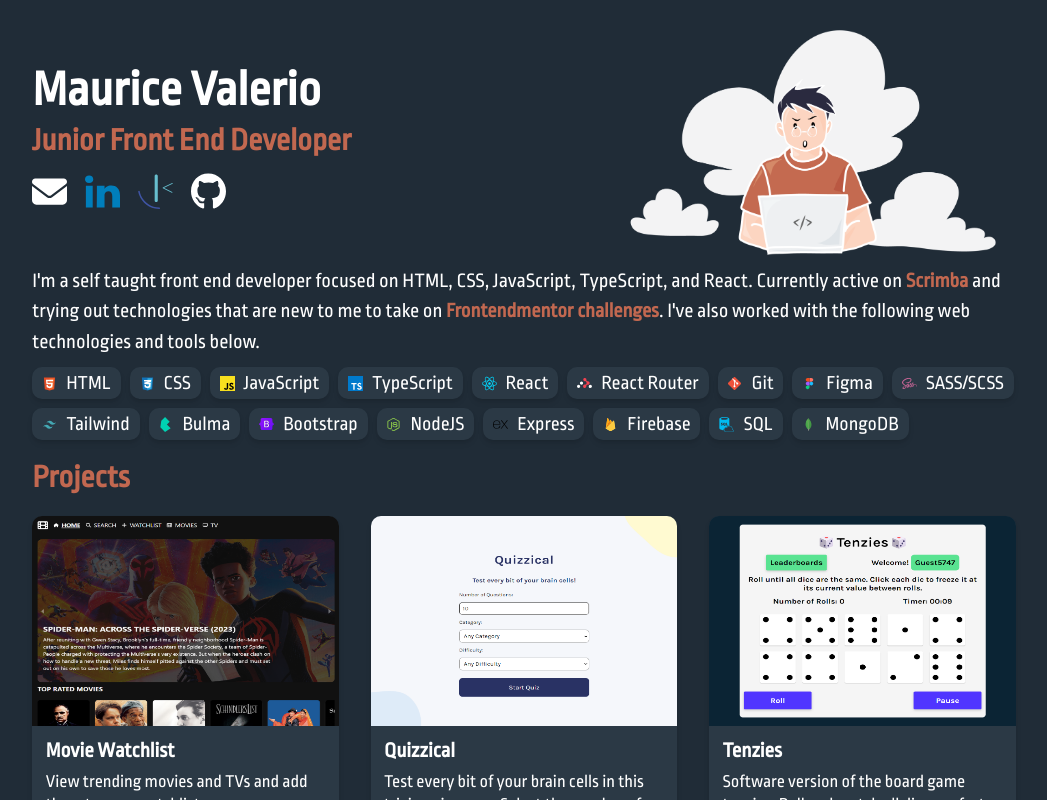
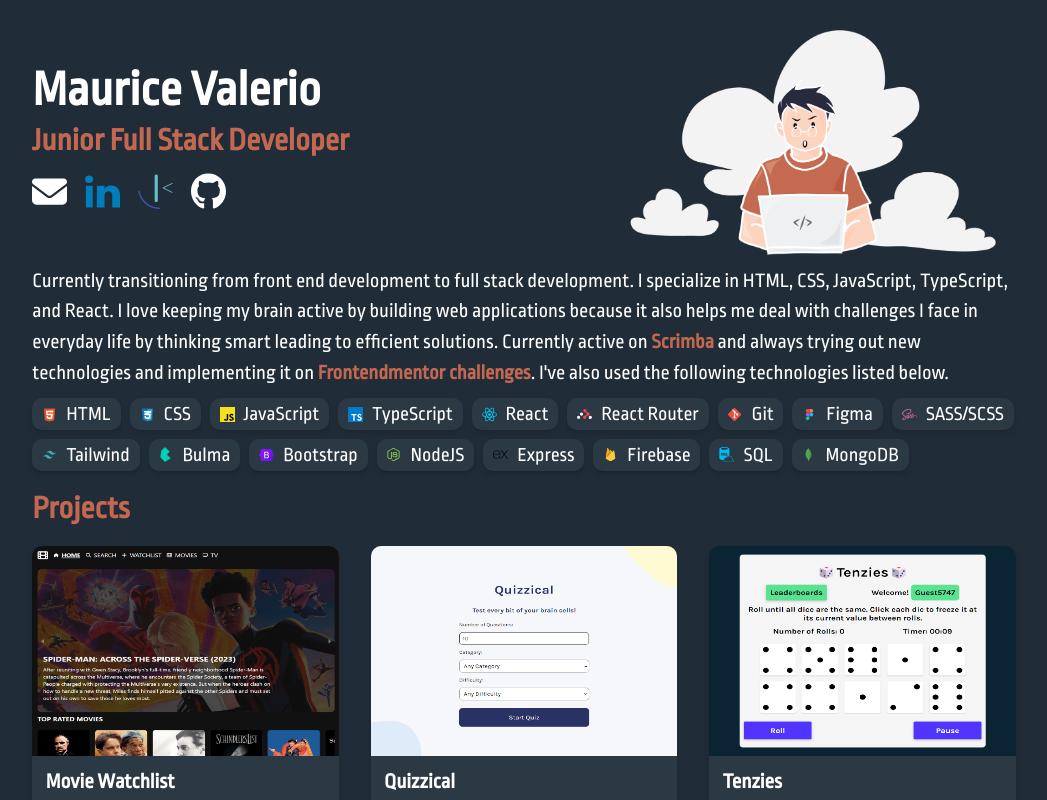
Before and after one commit to mauricevalerio/portfolio, a React (Vite) app: page / in a window 1280 px wide. Shown: the top 800 px of the page, without its empty margins (116-1163 px from the left). Built offline with nearby package versions, Linux system fonts and the light colour scheme.

Commit message:
Changed title and about to full stack developer

```diff
--- a/index.html
+++ b/index.html
@@ -14,23 +14,23 @@
     <link rel="icon" type="image/svg+xml" href="./avatar.svg" />
     <meta name="google-site-verification" content="stwydS-6dCnOqGwCj3kLK2-WjzTFCxfLb1O-a9reGN8" />
     <!-- Primary Meta Tags -->
-    <title>Maurice Valerio - Front End Developer</title>
-    <meta name="title" content="Maurice Valerio - Front End Developer">
+    <title>Maurice Valerio - Full Stack Developer</title>
+    <meta name="title" content="Maurice Valerio - Full Stack Developer">
     <meta name="name" content="Maurice Valerio">
-    <meta name="description" content="Maurice Valerio's Portfolio Website. Open for Web Developer Jobs! You can contact me through my page!">
+    <meta name="description" content="Maurice Valerio's Portfolio Website.">
 
     <!-- Open Graph / Facebook -->
     <meta property="og:type" content="website">
     <meta property="og:url" content="https://mauricevalerio.dev/">
-    <meta property="og:title" content="Maurice Valerio - Front End Developer">
-    <meta property="og:description" content="Portfolio Website. Open for Web Developer Jobs! You can contact me through my page!">
+    <meta property="og:title" content="Maurice Valerio - Full Stack Developer">
+    <meta property="og:description" content="Maurice Valerio's Portfolio Website.">
     <meta property="og:image" content="https://mauricevalerio.dev/metadata-image.png">
 
     <!-- Twitter -->
     <meta property="twitter:card" content="summary_large_image">
     <meta property="twitter:url" content="https://mauricevalerio.dev/">
-    <meta property="twitter:title" content="Maurice Valerio - Front End Developer">
-    <meta property="twitter:description" content="Portfolio Website. Open for Web Developer Jobs! You can contact me through my page!">
+    <meta property="twitter:title" content="Maurice Valerio - Full Stack Developer">
+    <meta property="twitter:description" content="Maurice Valerio's Portfolio Website.">
     <meta property="twitter:image" content="https://mauricevalerio.dev/metadata-image.png">
   </head>
   <body>
--- a/src/components/About.jsx
+++ b/src/components/About.jsx
@@ -2,9 +2,10 @@
     return (
         <section className='about'>
             <p>
-                I'm a self taught front end developer focused on HTML, CSS, JavaScript, TypeScript, and React.
-                Currently active on <a href="https://scrimba.com/learn/frontend" target='_blank' className='hover-effect'>Scrimba</a> and trying out technologies that are new to me to take on <a href="https://www.frontendmentor.io/challenges" target='_blank' className='hover-effect'>Frontendmentor challenges</a>.
-                I've also worked with the following web technologies and tools below.
+                Currently transitioning from front end development to full stack development.
+                I specialize in HTML, CSS, JavaScript, TypeScript, and React. I love keeping my brain active by building web applications because it also helps me deal with challenges I face in everyday life by thinking smart leading to efficient solutions.
+                Currently active on <a href="https://scrimba.com/learn/frontend" target='_blank' className='hover-effect'>Scrimba</a> and always trying out new technologies and implementing it on <a href="https://www.frontendmentor.io/challenges" target='_blank' className='hover-effect'>Frontendmentor challenges</a>.
+                I've also used the following technologies listed below.
             </p>
         </section>
     )
--- a/src/components/Header.jsx
+++ b/src/components/Header.jsx
@@ -13,7 +13,7 @@
         <header className='header'>
             <div>
                 <h1 className='name'>Maurice Valerio</h1>
-                <h2 className='title'>Junior Front End Developer</h2>
+                <h2 className='title'>Junior Full Stack Developer</h2>
 
                 <div className='social-container'>
                     {socialMediaElements}
```
